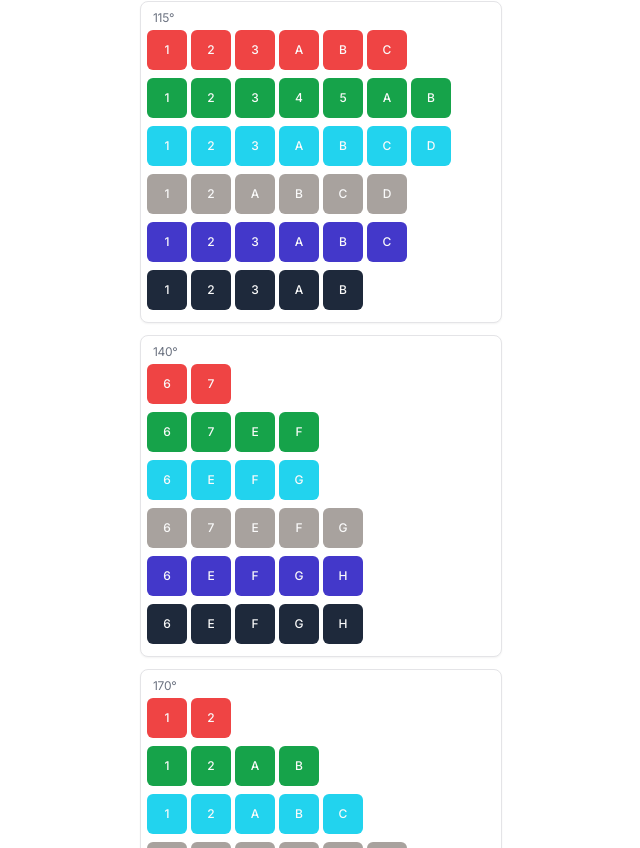
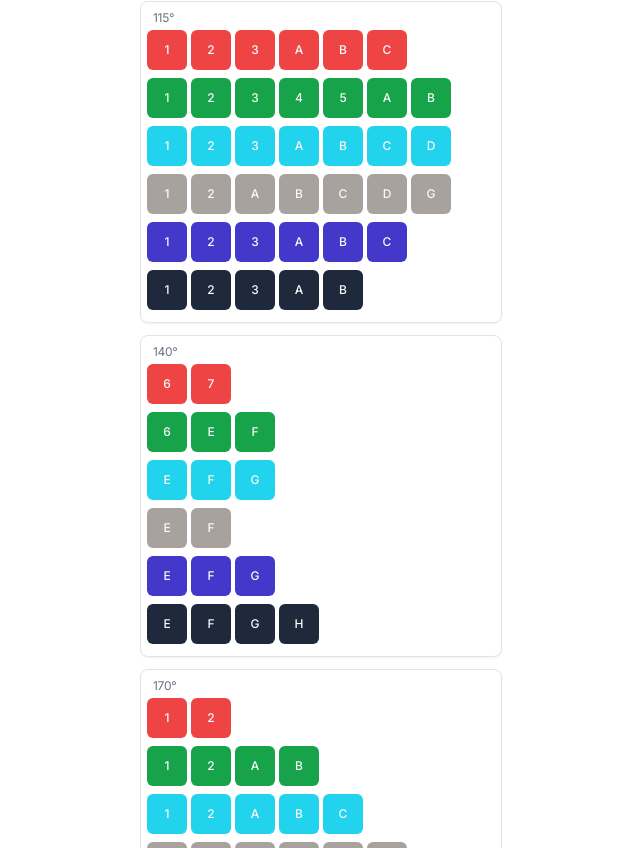
Before and after one commit to semi6/marchocias, a Next.js app: page / in a window 1280 px wide. Shown: the part 393-1241 px from the top of the page, without its empty margins (319-959 px from the left). Built offline with nearby package versions, Linux system fonts and the light colour scheme.

Commit message:
Modify group identifiers in route_list.tsx
Updated the group identifiers for w115 and w140 to include additional characters.

```diff
--- a/app/route_list.tsx
+++ b/app/route_list.tsx
@@ -34,17 +34,17 @@ const RouteList: React.FC<RouteListProps> = ({ selectedWall }) => {
       g5: '123ABC'.split(''),
       g4: '12345AB'.split(''),
       g3: '123ABCD'.split(''),
-      g2: '12ABCD'.split(''),
+      g2: '12ABCDG'.split(''),
       g1: '123ABC'.split(''),
       g0: '123AB'.split(''),
     },
     w140: {
       g5: '67'.split(''),
-      g4: '67EF'.split(''),
-      g3: '6EFG'.split(''),
-      g2: '67EFG'.split(''),
-      g1: '6EFGH'.split(''),
-      g0: '6EFGH'.split(''),
+      g4: '6EF'.split(''),
+      g3: 'EFG'.split(''),
+      g2: 'EF'.split(''),
+      g1: 'EFG'.split(''),
+      g0: 'EFGH'.split(''),
     },
     w170: {
       g5: '12'.split(''),
```
